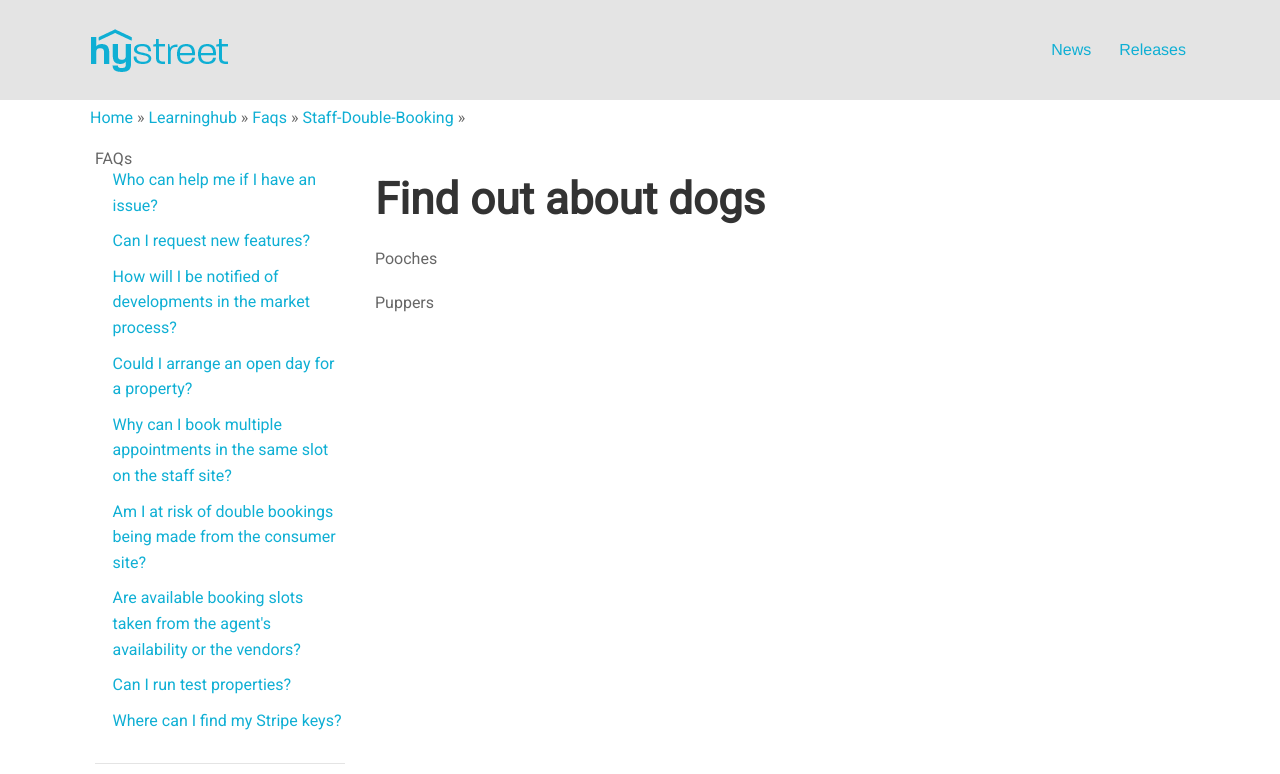
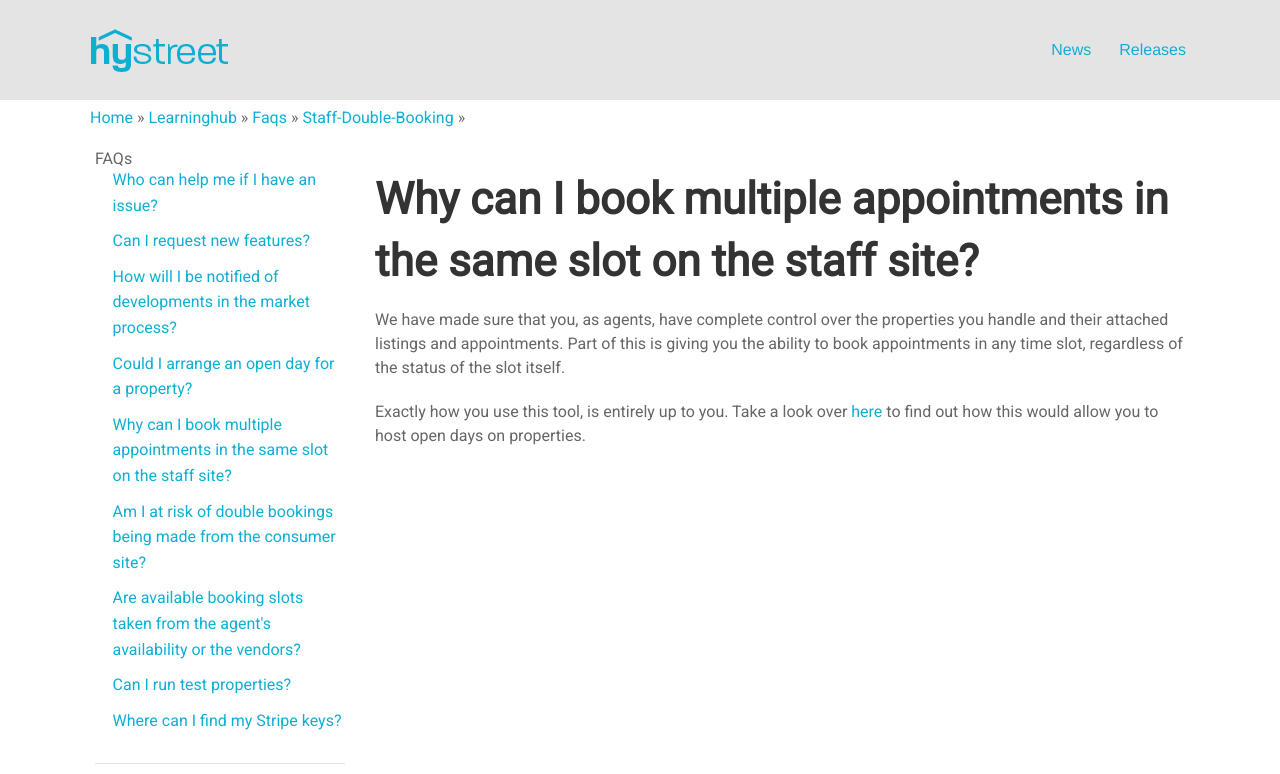
Before and after one commit to josh-brough/learninghub, a Jekyll site: the page built from faqs/staff-double-booking/index.html, in a window 1280 px wide, cut to the strip 0-774 px from the top of the page. Built offline with Jekyll 4.4.1, drawn with Linux system fonts in a browser that asks for light colours; some web fonts are replaced; a script that is not in the unit is left out.

Commit message:
multiple bookings from staff site FAQ

```diff
--- a/faqs/staff-double-booking/index.html
+++ b/faqs/staff-double-booking/index.html
@@ -15,8 +15,8 @@ menu: site.data.birds
   {% include faqs.html %}
 <div class="columns right large-9 lh-content">
 
-<h1>Find out about dogs</h1>
+<h1>Why can I book multiple appointments in the same slot on the staff site?</h1>
 <p>
-Pooches</P>
+We have made sure that you, as agents, have complete control over the properties you handle and their attached listings and appointments. Part of this is giving you the ability to book appointments in any time slot, regardless of the status of the slot itself.</P>
 <p>
-Puppers</p>
+Exactly how you use this tool, is entirely up to you. Take a look over <a href="http://learninghub.hystreet.co.uk/faqs/open-day-how-to/">here</a> to find out how this would allow you to host open days on properties.</p>
```
